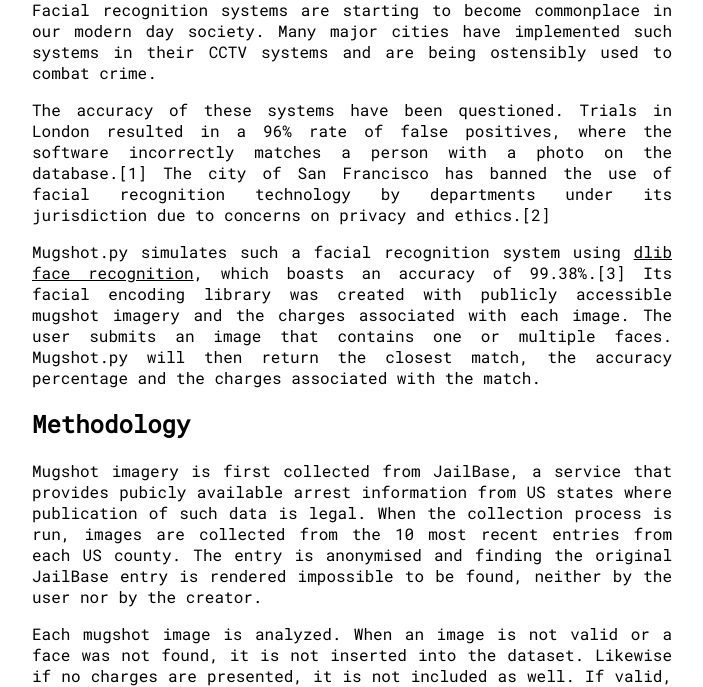
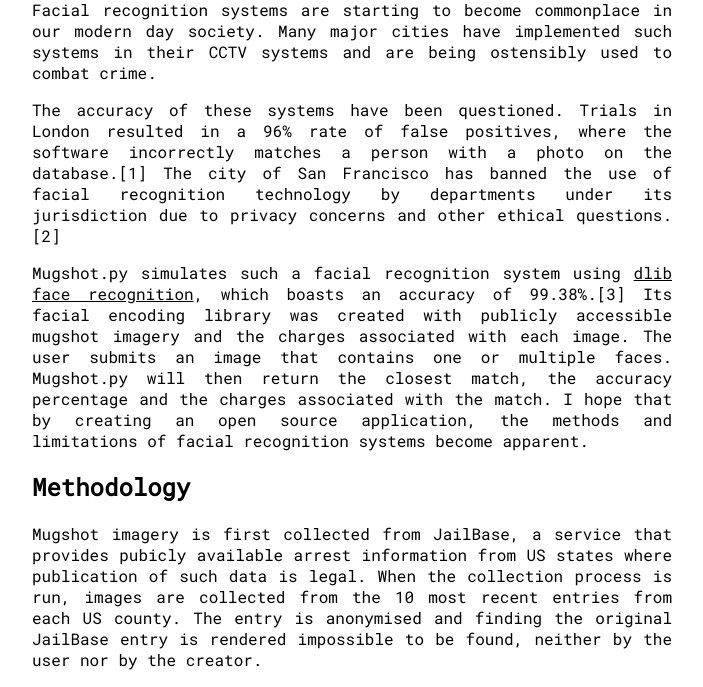
Before and after one commit to haryo-s/Mugshot, a Flask app: page /about in a window 1280 px wide. Shown: the part 160-847 px from the top of the page, without its empty margins (288-991 px from the left). Run offline with Flask 2, Linux system fonts and the light colour scheme; parts of the project's set-up code (start-up, migrations or seed data) failed here and were passed over.

Commit message:
Minor wording changes in About

```diff
--- a/templates/about.html
+++ b/templates/about.html
@@ -49,15 +49,16 @@
       <p>
         The accuracy of these systems have been questioned. Trials in London resulted in a 96% rate of false positives,
         where the software incorrectly matches a person with a photo on the database.[1] The city of San Francisco has
-        banned the use of facial recognition technology by departments under its jurisdiction due to concerns on privacy
-        and ethics.[2]
+        banned the use of facial recognition technology by departments under its jurisdiction due to
+        privacy concerns and other ethical questions.[2]
       </p>
       <p>
         Mugshot.py simulates such a facial recognition system using <a class="link" href="http://dlib.net/">dlib face
-          recognition</a>, which boasts an accuracy of 99.38%.[3] Its facial encoding library was created with publicly
+        recognition</a>, which boasts an accuracy of 99.38%.[3] Its facial encoding library was created with publicly
         accessible mugshot imagery and the charges associated with each image. The user submits an image that contains
         one or multiple faces. Mugshot.py will then return the closest match, the accuracy percentage and the charges
-        associated with the match.
+        associated with the match. I hope that by creating an open source application, the methods and limitations of
+        facial recognition systems become apparent.
       </p>
 
       <h2>Methodology</h2>
```
